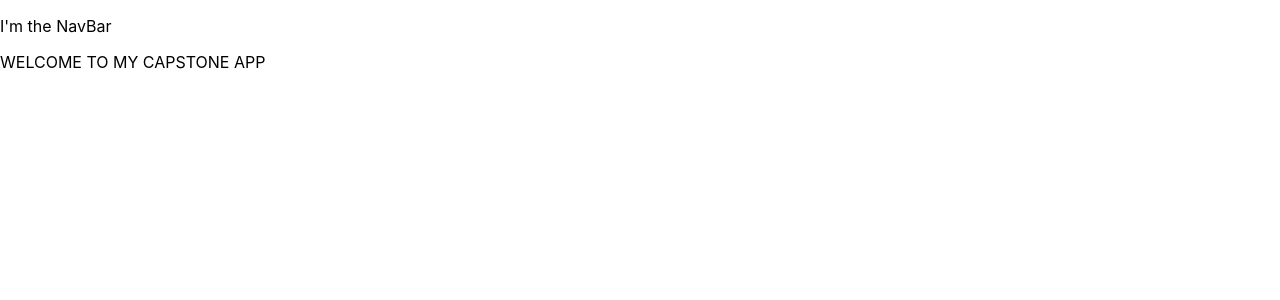
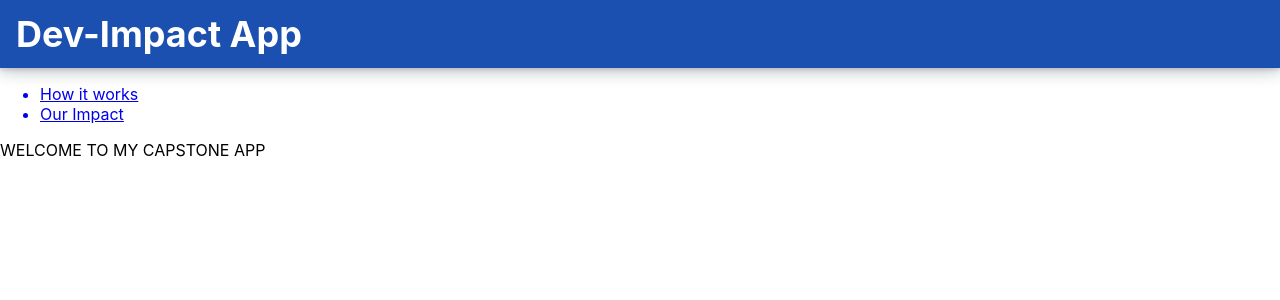
Before and after one commit to i-guerrero/capstone-front-end, a React (Create React App) app: page / in a window 1280 px wide. Shown: the top 300 px of the page. Built offline with nearby package versions, Linux system fonts and the light colour scheme.

Commit message:
linking foundation page in the navBar

```diff
--- a/src/App.js
+++ b/src/App.js
@@ -1,8 +1,8 @@
 import { BrowserRouter, Routes, Route} from "react-router-dom"
-import NavBar from "./NavBar"
+import NavBar from "./NavBar/NavBar"
 import Home from "./Home/Home"
-import HowItWorks from "./HowItWorks"
-import OurImpact from "./OurImpact"
+import HowItWorks from "./HowItWorks/HowItWorks"
+import OurImpact from "./OurImpact/OurImpact"
 
 function App () {
   return (
@@ -11,8 +11,8 @@ function App () {
         <NavBar />
         <Routes>
           <Route path="/" element={<Home />} />
-          <Route path="/our-impact" element={<OurImpact/>} />
           <Route path="/how-it-works" element={<HowItWorks />} />
+          <Route path="/our-impact" element={<OurImpact />} />
         </Routes>
       </BrowserRouter>
     </div>
--- a/src/NavBar.js
+++ /dev/null
@@ -1,8 +0,0 @@
-import "./NavBar.css";
-
-export default function NavBar() {
-    return (
-        <p>I'm the NavBar</p>
-    )
-
-}
--- a/src/NavBar.css
+++ b/src/NavBar/NavBar.css
@@ -1,6 +1,6 @@
 .navbar {
     align-items: center;
-    background: #1b263b;
+    background: #1b4fb0;
     display: flex;
     flex-wrap: wrap;
     justify-content: space-between;
--- /dev/null
+++ b/src/NavBar/NavBar.js
@@ -0,0 +1,29 @@
+import "./NavBar.css";
+import { Link } from "react-router-dom";
+
+export default function NavBar() {
+    return (
+      <div>
+        <header className="navbar">
+          <article>
+            <h1>
+              <Link to="/">
+                <span>Dev-Impact App</span>
+              </Link>
+            </h1>
+          </article>
+        </header>
+        <nav>
+          <ul>
+            <Link to="how-it-works">
+              <li>How it works</li>
+            </Link>
+            <Link to="our-impact">
+              <li>Our Impact</li>
+            </Link>
+          </ul>
+        </nav>
+      </div>
+    );
+
+}
```
Also changed, not shown: src/App.css (deleted, +0 -38 lines), src/HowItWorks/HowItWorks.css (added), src/HowItWorks/HowItWorks.js (renamed from src/HowItWorks.js), src/OurImpact/OurImpact.css (added), src/OurImpact/OurImpact.js (renamed from src/OurImpact.js).
